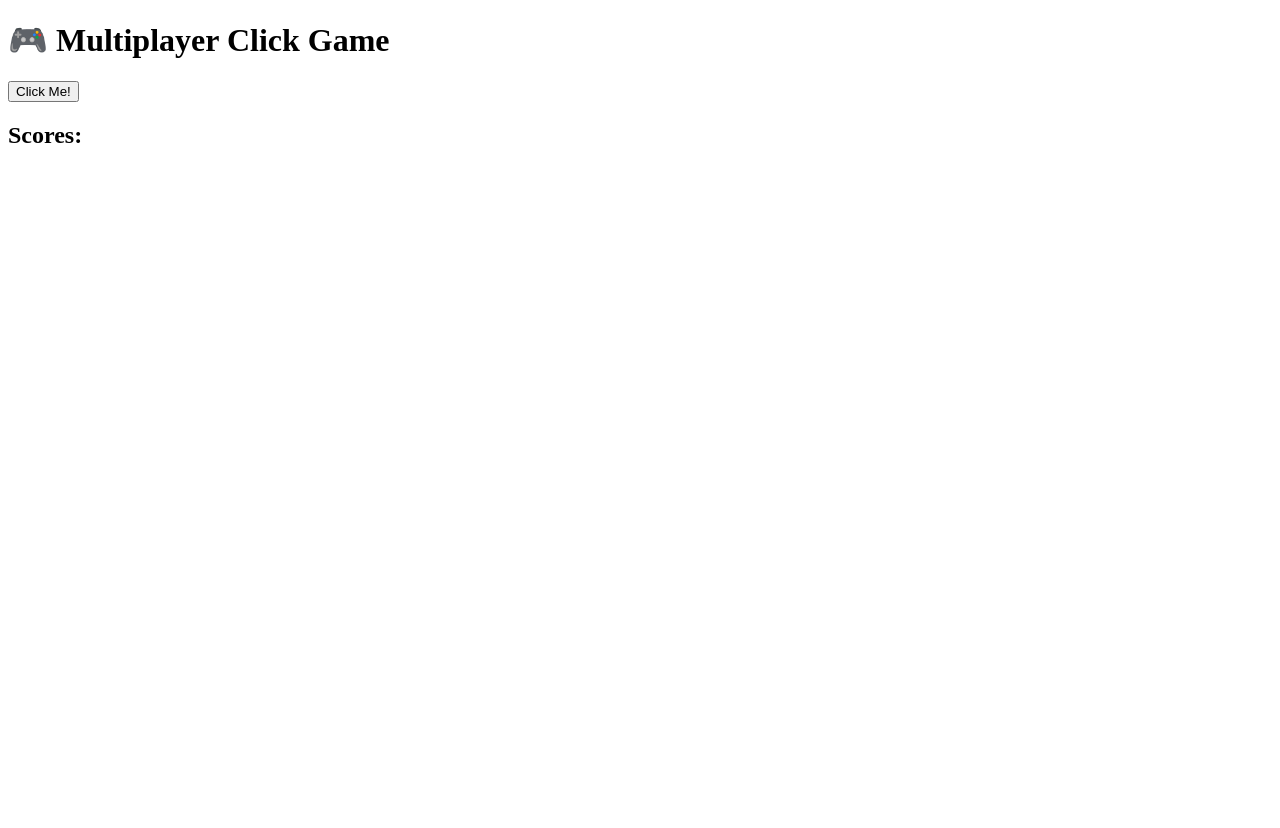
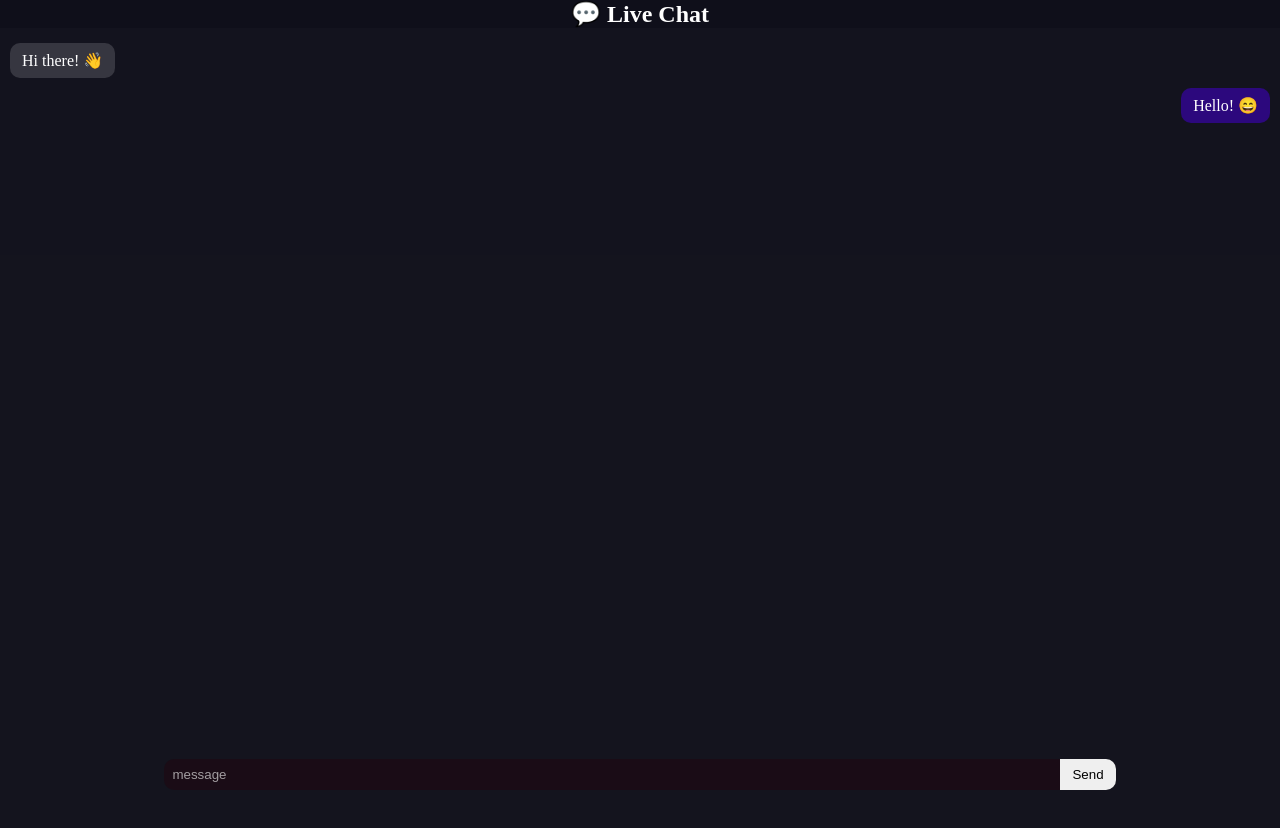
Before and after one commit to Shimulhossen00/multiplayer-click-game, a website: page public/index.html in a window 1280 px wide. Before the commit the page ends 800 px from the top, so only its background shows below. Drawn offline with nearby package versions, Linux system fonts and the light colour scheme; no server answers.

Commit message:
pdate live chat UI and server logic

```diff
--- /dev/null
+++ b/public/index.css
@@ -0,0 +1,77 @@
+*{
+    margin: 0;
+    padding: 0;
+    box-sizing: border-box;
+}
+
+body{
+    text-align: center;
+    height: 100vh;
+    background: #0f0f1a;
+    color: white;
+}
+
+.chatbox {
+    display: flex;
+    flex-direction: column;
+    padding: 10px;
+    height: 100vh;
+    overflow-y: auto;
+    background: rgba(20,20,30,0.9);
+}
+
+.chatbox p {
+    padding: 8px 12px;
+    border-radius: 10px;
+    max-width: 70%;
+    word-wrap: break-word;
+    margin: 5px 0;
+}
+
+/* Own message on right */
+.chatText_me {
+    align-self: flex-end;
+    background: rgba(60, 1, 188, 0.6);
+    text-align: right;
+}
+
+/* Other's message on left */
+.chatText_other {
+    align-self: flex-start;
+    background: rgba(255, 255, 255, 0.15);
+    text-align: left;
+}
+
+.inputdiv{
+    width: 100vw;
+    position: fixed;
+    bottom: 10px;
+    display: flex;
+    justify-content: center;
+}
+
+.input{
+    width: 70%;
+    padding: 8px;
+    border-radius: 10px 0 0 10px;
+    border: none;
+    outline: none;
+    background: rgba(35, 2, 11, 0.4);
+    color: white;
+}
+
+.input::placeholder{
+    color: rgba(255,255,255,0.6);
+}
+
+.btn{
+    padding: 8px 12px;
+    border-radius: 0 10px 10px 0;
+    border: none;
+    cursor: pointer;
+    transition: background 0.2s ease;
+}
+
+.btn:hover{
+    background: rgba(131, 103, 192, 0.532);
+}
--- a/public/index.html
+++ b/public/index.html
@@ -2,23 +2,66 @@
 <html>
 <head>
   <title>Multiplayer Click Game</title>
+  <link rel="stylesheet" href="index.css">
 </head>
-<body>
-  <h1>🎮 Multiplayer Click Game</h1>
-  <button onclick="clickButton()">Click Me!</button>
-  <h2>Scores:</h2>
-  <pre id="output"></pre>
+ <body>
+   <div class="mainbox">
+   <div class="headDiv">
+     <h2>💬 Live Chat</h2>
+   </div>
+
+   <div class="chatbox" id="chatbox">
+     <p class="chatText_other">Hi there! 👋</p>
+     <p class="chatText_me">Hello! 😄</p>
+   </div>
+
+   <div class="inputdiv">
+     <input type="text" class="input" placeholder="message" id="msg">
+     <button class="btn" id="send">Send</button>
+   </div>
+ </div>
+
+
 
   <script src="/socket.io/socket.io.js"></script>
   <script>
     const socket = io();
 
-    function clickButton() {
-      socket.emit("click");
+    const btn = document.querySelector(".btn");
+    const input = document.querySelector(".input");
+    const chatbox = document.querySelector(".chatbox");
+    // send message
+    btn.addEventListener("click", sendmessage);
+
+    input.addEventListener("keydown", (e) =>{
+      if(e.key === "Enter"){
+        sendmessage();
+      }
+    });
+
+    function sendmessage(){
+      const text = input.value.trim();
+
+      if(!text) return;
+
+      socket.emit("chat message", text);
+      input.value = "";
+
     }
+    // receive message
 
-    socket.on("players", (data) => {
-      document.getElementById("output").innerText = JSON.stringify(data, null, 2);
+    socket.on("chat message",(data) =>{
+      const p = document.createElement("p");
+
+      if(data.id === socket.id){
+        p.className = "chatText_me";
+      }else{
+        p.className = "chatText_other";
+      }
+      p.textContent = data.msg;
+      chatbox.appendChild(p);
+
+      chatbox.scrollTop = chatbox.scrollHeight;
     });
   </script>
 </body>
```
Also changed, not shown: server.js (+12 -21 lines), 1 other file.
